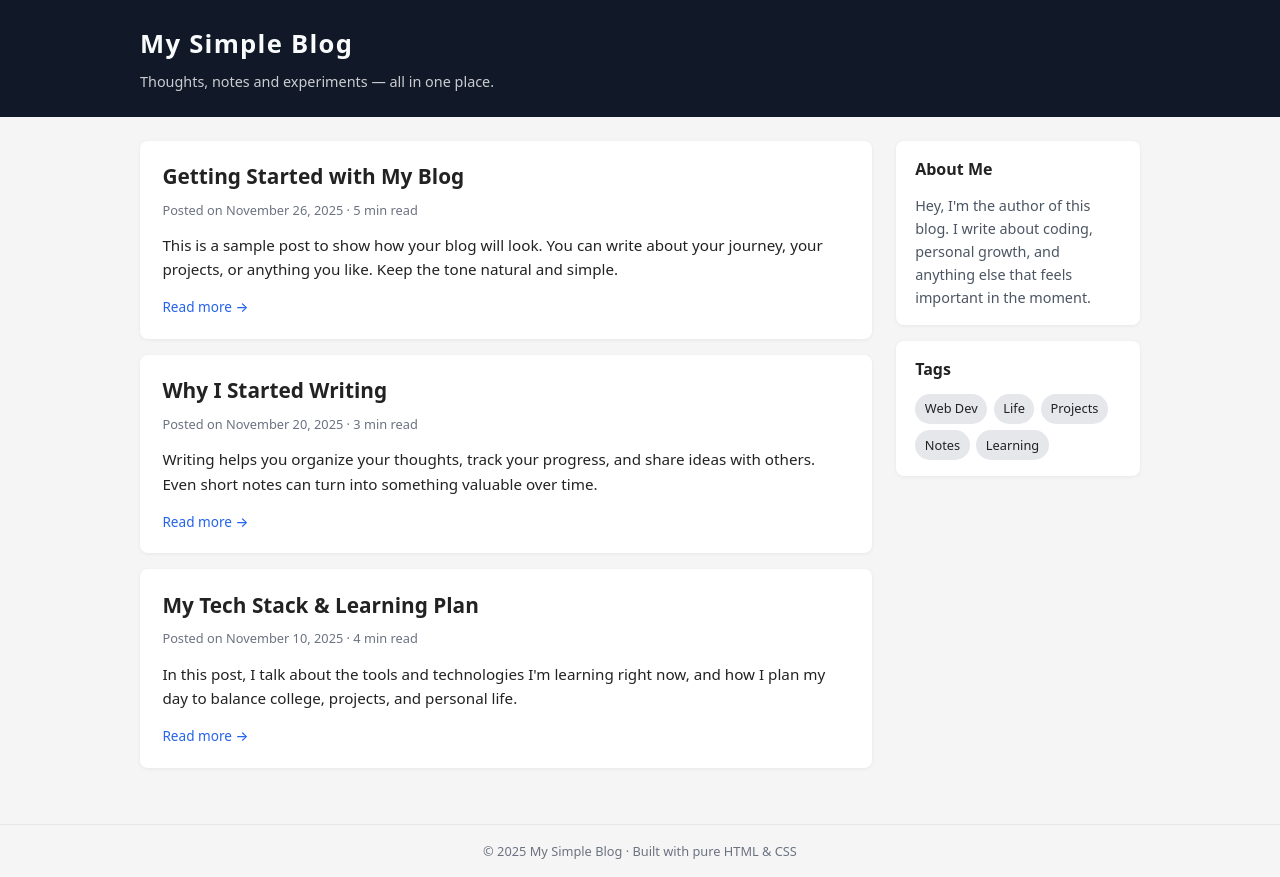
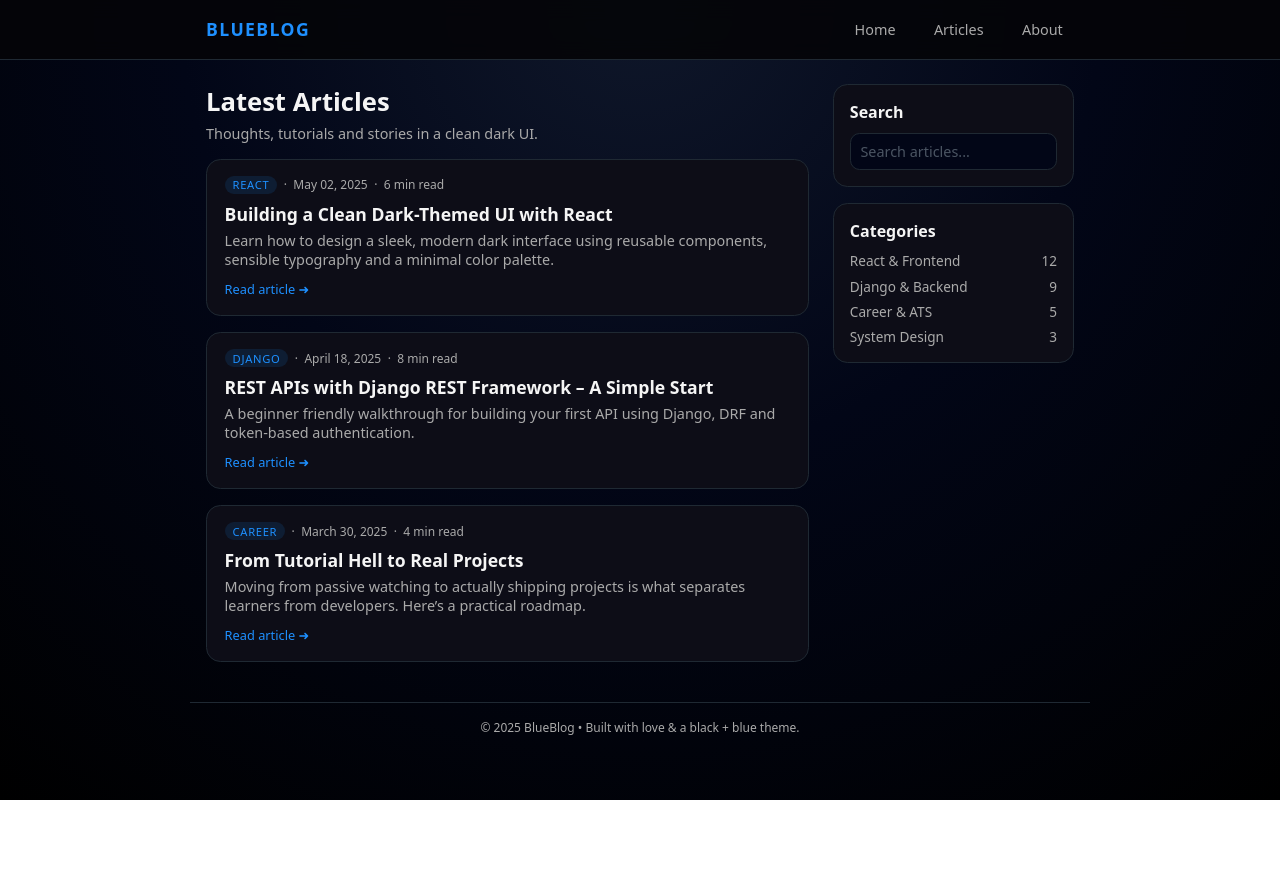
Before and after one commit to bhanusanjeev/blog2, a plain HTML site: page index.html in a window 1280 px wide. After the commit the page ends 800 px from the top, so only its background shows below. Drawn offline with Linux system fonts and the light colour scheme.

Commit message:
changes by me

```diff
--- a/index.html
+++ b/index.html
@@ -2,231 +2,359 @@
 <html lang="en">
 <head>
   <meta charset="UTF-8" />
-  <title>My Simple Blog</title>
-  <meta name="viewport" content="width=device-width, initial-scale=1.0" />
+  <title>My Blog</title>
+  <meta name="viewport" content="width=device-width, initial-scale=1" />
   <style>
+    :root {
+      --bg-main: #050508;
+      --bg-card: #0d0d17;
+      --accent: #1e90ff;
+      --accent-soft: #102349;
+      --text-main: #f5f5f5;
+      --text-muted: #aaaaaa;
+      --border-color: #1f2933;
+    }
+
     * {
-      box-sizing: border-box;
       margin: 0;
       padding: 0;
-      font-family: system-ui, -apple-system, BlinkMacSystemFont, "Segoe UI", sans-serif;
+      box-sizing: border-box;
+      font-family: system-ui, -apple-system, BlinkMacSystemFont, "Segoe UI",
+        sans-serif;
     }
 
     body {
-      background: #f5f5f5;
-      color: #222;
-      line-height: 1.6;
+      background: radial-gradient(circle at top, #0f172a 0, #020617 45%, #000 100%);
+      color: var(--text-main);
+      min-height: 100vh;
     }
 
-    /* Header */
+    /* HEADER / NAVBAR */
     header {
-      background: #111827;
-      color: #f9fafb;
-      padding: 1.5rem 1rem;
+      border-bottom: 1px solid var(--border-color);
+      background: rgba(5, 5, 8, 0.9);
+      backdrop-filter: blur(10px);
+      position: sticky;
+      top: 0;
+      z-index: 10;
     }
 
-    .container {
-      max-width: 1000px;
+    .nav {
+      max-width: 900px;
       margin: 0 auto;
+      padding: 0.9rem 1rem;
+      display: flex;
+      align-items: center;
+      justify-content: space-between;
     }
 
-    .brand {
-      font-size: 1.6rem;
+    .logo {
       font-weight: 700;
-      letter-spacing: 0.05em;
+      font-size: 1.1rem;
+      letter-spacing: 0.08em;
+      text-transform: uppercase;
+      color: var(--accent);
     }
 
-    .tagline {
+    .nav-links {
+      display: flex;
+      gap: 1rem;
       font-size: 0.9rem;
-      opacity: 0.8;
-      margin-top: 0.3rem;
     }
 
-    /* Layout */
-    main {
-      padding: 1.5rem 1rem 2.5rem;
+    .nav-links a {
+      color: var(--text-muted);
+      text-decoration: none;
+      padding: 0.35rem 0.7rem;
+      border-radius: 999px;
+      transition: all 0.2s ease;
     }
 
-    .layout {
+    .nav-links a:hover {
+      background: var(--accent-soft);
+      color: var(--text-main);
+    }
+
+    /* MAIN LAYOUT */
+    main {
+      max-width: 900px;
+      margin: 1.5rem auto 2.5rem;
+      padding: 0 1rem;
       display: grid;
-      grid-template-columns: 3fr 1fr;
+      grid-template-columns: minmax(0, 3fr) minmax(0, 1.2fr);
       gap: 1.5rem;
     }
 
-    /* Blog posts */
-    .post {
-      background: #ffffff;
-      border-radius: 8px;
-      padding: 1.2rem 1.4rem;
-      margin-bottom: 1rem;
-      box-shadow: 0 1px 4px rgba(0, 0, 0, 0.06);
-      transition: transform 0.1s ease, box-shadow 0.1s ease;
+    @media (max-width: 768px) {
+      main {
+        grid-template-columns: 1fr;
+      }
     }
 
-    .post:hover {
-      transform: translateY(-2px);
-      box-shadow: 0 4px 10px rgba(0, 0, 0, 0.08);
+    /* BLOG LIST */
+    .page-title {
+      margin-bottom: 1rem;
     }
 
-    .post-title {
-      font-size: 1.3rem;
-      margin-bottom: 0.4rem;
+    .page-title h1 {
+      font-size: 1.6rem;
+      margin-bottom: 0.3rem;
     }
 
-    .post-meta {
-      font-size: 0.8rem;
-      color: #6b7280;
-      margin-bottom: 0.8rem;
+    .page-title p {
+      font-size: 0.9rem;
+      color: var(--text-muted);
     }
 
-    .post-body {
-      font-size: 0.95rem;
-      margin-bottom: 0.8rem;
+    .blog-list {
+      display: flex;
+      flex-direction: column;
+      gap: 1rem;
+    }
+
+    .blog-card {
+      background: var(--bg-card);
+      border-radius: 0.9rem;
+      padding: 1rem 1.1rem;
+      border: 1px solid var(--border-color);
+      transition: transform 0.15s ease, box-shadow 0.15s ease,
+        border-color 0.15s ease;
+      cursor: pointer;
+    }
+
+    .blog-card:hover {
+      transform: translateY(-2px);
+      box-shadow: 0 12px 25px rgba(0, 0, 0, 0.6);
+      border-color: var(--accent-soft);
+    }
+
+    .blog-meta {
+      display: flex;
+      flex-wrap: wrap;
+      align-items: center;
+      gap: 0.4rem;
+      font-size: 0.75rem;
+      color: var(--text-muted);
+      margin-bottom: 0.5rem;
+    }
+
+    .tag {
+      padding: 0.1rem 0.5rem;
+      border-radius: 999px;
+      background: rgba(30, 144, 255, 0.12);
+      color: var(--accent);
+      font-size: 0.7rem;
+      text-transform: uppercase;
+      letter-spacing: 0.06em;
+    }
+
+    .blog-card h2 {
+      font-size: 1.1rem;
+      margin-bottom: 0.3rem;
+    }
+
+    .blog-card p {
+      font-size: 0.9rem;
+      color: var(--text-muted);
     }
 
     .read-more {
-      font-size: 0.85rem;
-      text-decoration: none;
-      color: #2563eb;
-      font-weight: 500;
+      margin-top: 0.7rem;
+      font-size: 0.8rem;
+      color: var(--accent);
+      display: inline-flex;
+      align-items: center;
+      gap: 0.2rem;
     }
 
-    .read-more:hover {
-      text-decoration: underline;
+    .read-more span {
+      transition: transform 0.15s ease;
     }
 
-    /* Sidebar */
+    .blog-card:hover .read-more span {
+      transform: translateX(3px);
+    }
+
+    /* SIDEBAR */
     aside {
-      position: sticky;
-      top: 1.5rem;
-      align-self: flex-start;
+      display: flex;
+      flex-direction: column;
+      gap: 1rem;
     }
 
     .card {
-      background: #ffffff;
-      border-radius: 8px;
-      padding: 1rem 1.2rem;
-      box-shadow: 0 1px 4px rgba(0, 0, 0, 0.06);
-      margin-bottom: 1rem;
+      background: var(--bg-card);
+      border-radius: 0.9rem;
+      padding: 1rem;
+      border: 1px solid var(--border-color);
     }
 
     .card h3 {
       font-size: 1rem;
-      margin-bottom: 0.7rem;
+      margin-bottom: 0.6rem;
     }
 
-    .about-text {
+    .search-box input {
+      width: 100%;
+      padding: 0.5rem 0.6rem;
+      border-radius: 0.6rem;
+      border: 1px solid var(--border-color);
+      background: #020617;
+      color: var(--text-main);
       font-size: 0.9rem;
+      outline: none;
+    }
+
+    .search-box input::placeholder {
       color: #4b5563;
     }
 
-    .tag-list {
+    .category-list {
       list-style: none;
       display: flex;
-      flex-wrap: wrap;
+      flex-direction: column;
       gap: 0.4rem;
-      font-size: 0.8rem;
+      font-size: 0.85rem;
     }
 
-    .tag-list li {
-      background: #e5e7eb;
-      padding: 0.3rem 0.6rem;
-      border-radius: 999px;
+    .category-list li {
+      color: var(--text-muted);
+      cursor: pointer;
+      display: flex;
+      justify-content: space-between;
+      align-items: center;
     }
 
-    /* Footer */
-    footer {
-      border-top: 1px solid #e5e7eb;
-      text-align: center;
-      padding: 1rem;
-      font-size: 0.8rem;
-      color: #6b7280;
+    .category-list li:hover {
+      color: var(--accent);
     }
 
-    /* Responsive */
-    @media (max-width: 768px) {
-      .layout {
-        grid-template-columns: 1fr;
-      }
-
-      aside {
-        position: static;
-      }
+    footer {
+      max-width: 900px;
+      margin: 0 auto 1.5rem;
+      padding: 0 1rem;
+      text-align: center;
+      font-size: 0.75rem;
+      color: var(--text-muted);
+      border-top: 1px solid var(--border-color);
+      padding-top: 1rem;
     }
   </style>
 </head>
 <body>
-  <!-- Header -->
+  <!-- Header / Navbar -->
   <header>
-    <div class="container">
-      <div class="brand">My Simple Blog</div>
-      <p class="tagline">Thoughts, notes and experiments — all in one place.</p>
+    <nav class="nav">
+      <div class="logo">BlueBlog</div>
+      <div class="nav-links">
+        <a href="#">Home</a>
+        <a href="#">Articles</a>
+        <a href="#">About</a>
       </div>
+    </nav>
   </header>
 
   <!-- Main Content -->
   <main>
-    <div class="container layout">
-      <!-- Posts Column -->
+    <!-- Left: Blog posts -->
     <section>
-        <article class="post">
-          <h2 class="post-title">Getting Started with My Blog</h2>
-          <p class="post-meta">Posted on November 26, 2025 · 5 min read</p>
-          <p class="post-body">
-            This is a sample post to show how your blog will look. You can write about your
-            journey, your projects, or anything you like. Keep the tone natural and simple.
+      <div class="page-title">
+        <h1>Latest Articles</h1>
+        <p>Thoughts, tutorials and stories in a clean dark UI.</p>
+      </div>
+
+      <div class="blog-list">
+        <article class="blog-card">
+          <div class="blog-meta">
+            <span class="tag">React</span>
+            <span>·</span>
+            <span>May 02, 2025</span>
+            <span>·</span>
+            <span>6 min read</span>
+          </div>
+          <h2>Building a Clean Dark-Themed UI with React</h2>
+          <p>
+            Learn how to design a sleek, modern dark interface using reusable
+            components, sensible typography and a minimal color palette.
           </p>
-          <a href="#" class="read-more">Read more →</a>
+          <div class="read-more">
+            Read article <span>➜</span>
+          </div>
         </article>
 
-        <article class="post">
-          <h2 class="post-title">Why I Started Writing</h2>
-          <p class="post-meta">Posted on November 20, 2025 · 3 min read</p>
-          <p class="post-body">
-            Writing helps you organize your thoughts, track your progress, and share ideas
-            with others. Even short notes can turn into something valuable over time.
+        <article class="blog-card">
+          <div class="blog-meta">
+            <span class="tag">Django</span>
+            <span>·</span>
+            <span>April 18, 2025</span>
+            <span>·</span>
+            <span>8 min read</span>
+          </div>
+          <h2>REST APIs with Django REST Framework – A Simple Start</h2>
+          <p>
+            A beginner friendly walkthrough for building your first API using
+            Django, DRF and token-based authentication.
           </p>
-          <a href="#" class="read-more">Read more →</a>
+          <div class="read-more">
+            Read article <span>➜</span>
+          </div>
         </article>
 
-        <article class="post">
-          <h2 class="post-title">My Tech Stack & Learning Plan</h2>
-          <p class="post-meta">Posted on November 10, 2025 · 4 min read</p>
-          <p class="post-body">
-            In this post, I talk about the tools and technologies I'm learning right now,
-            and how I plan my day to balance college, projects, and personal life.
+        <article class="blog-card">
+          <div class="blog-meta">
+            <span class="tag">Career</span>
+            <span>·</span>
+            <span>March 30, 2025</span>
+            <span>·</span>
+            <span>4 min read</span>
+          </div>
+          <h2>From Tutorial Hell to Real Projects</h2>
+          <p>
+            Moving from passive watching to actually shipping projects is what
+            separates learners from developers. Here’s a practical roadmap.
           </p>
-          <a href="#" class="read-more">Read more →</a>
+          <div class="read-more">
+            Read article <span>➜</span>
+          </div>
         </article>
+      </div>
     </section>
 
-      <!-- Sidebar -->
+    <!-- Right: Sidebar -->
     <aside>
       <div class="card">
-          <h3>About Me</h3>
-          <p class="about-text">
-            Hey, I'm the author of this blog. I write about coding, personal growth,
-            and anything else that feels important in the moment.
-          </p>
+        <h3>Search</h3>
+        <div class="search-box">
+          <input type="text" placeholder="Search articles..." />
+        </div>
       </div>
 
       <div class="card">
-          <h3>Tags</h3>
-          <ul class="tag-list">
-            <li>Web Dev</li>
-            <li>Life</li>
-            <li>Projects</li>
-            <li>Notes</li>
-            <li>Learning</li>
+        <h3>Categories</h3>
+        <ul class="category-list">
+          <li>
+            <span>React & Frontend</span>
+            <span>12</span>
+          </li>
+          <li>
+            <span>Django & Backend</span>
+            <span>9</span>
+          </li>
+          <li>
+            <span>Career & ATS</span>
+            <span>5</span>
+          </li>
+          <li>
+            <span>System Design</span>
+            <span>3</span>
+          </li>
         </ul>
       </div>
     </aside>
-    </div>
   </main>
 
-  <!-- Footer -->
   <footer>
-    © 2025 My Simple Blog · Built with pure HTML & CSS
+    © 2025 BlueBlog • Built with love & a black + blue theme.
   </footer>
 </body>
 </html>
```
Lines whose indentation alone changed are shown as unchanged.
